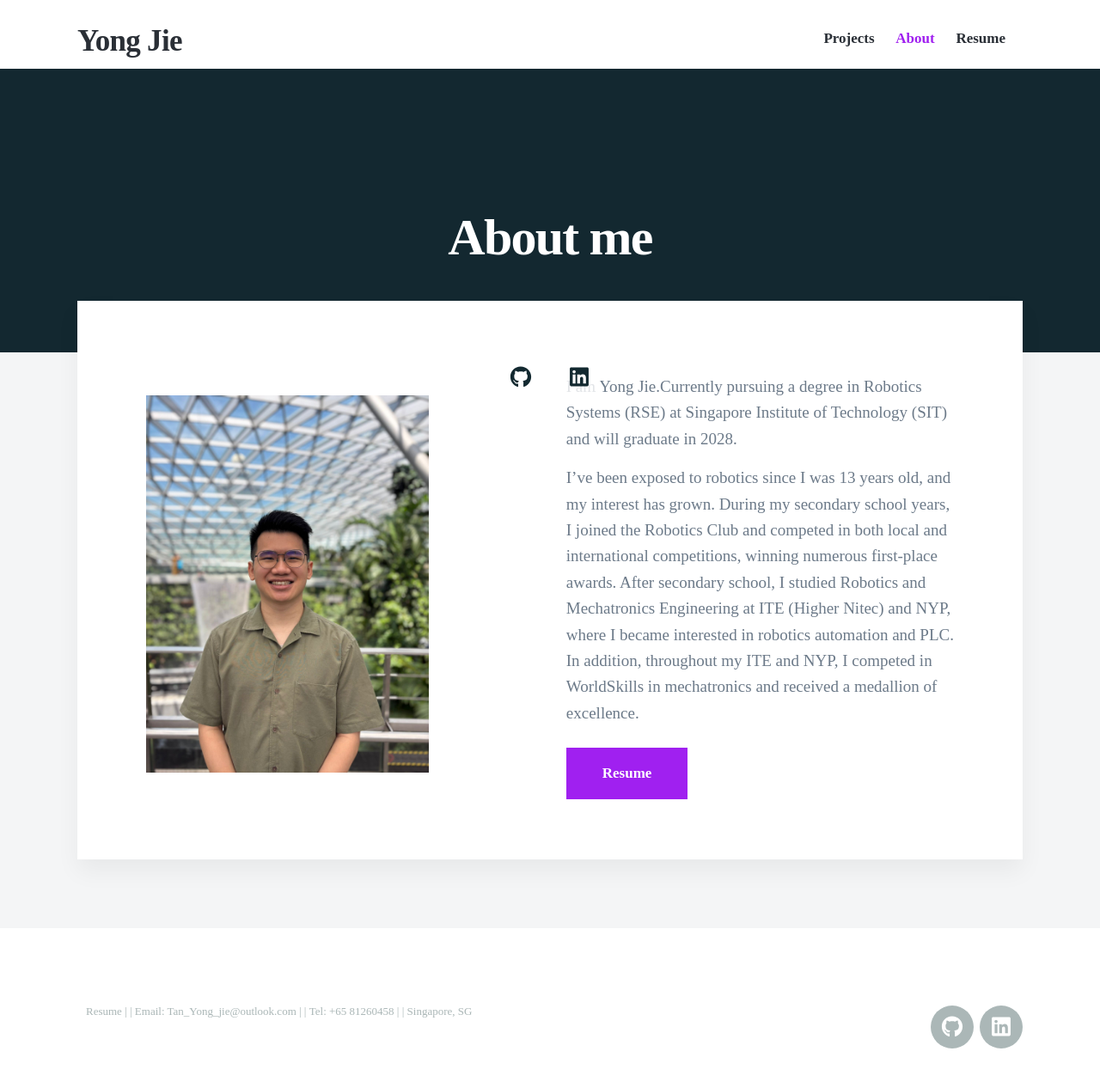
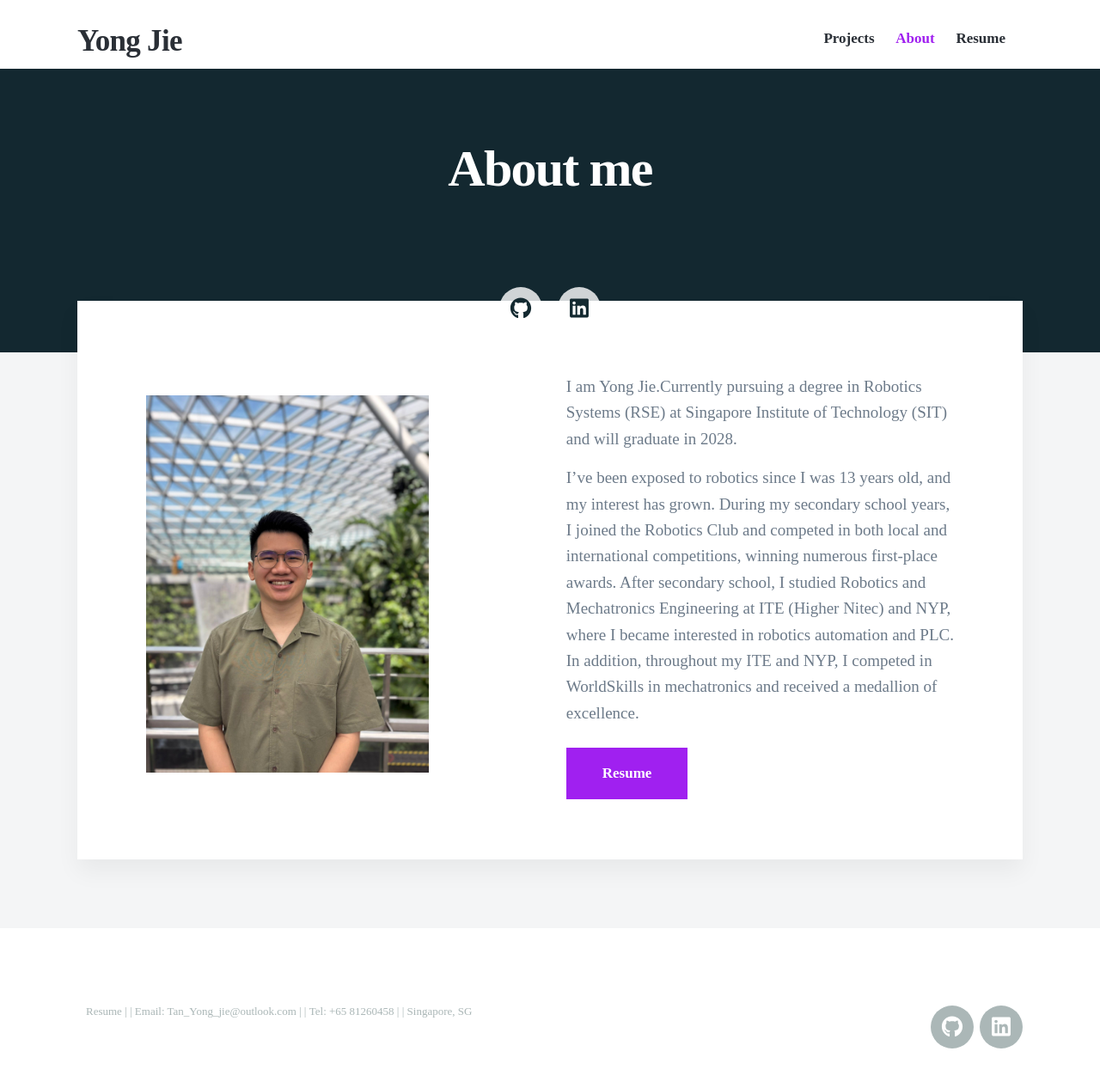
Before and after one commit to YongJiee/YongJiee.github.io, a Jekyll site: the page built from _pages/about.md, in a window 1280 px wide and 1263 px high. Shown: the top 1259 px of the window at 86% size. Built offline with Jekyll 4.4.1, drawn with Linux system fonts in a browser that asks for light colours; nearby versions of some CDN libraries.

Commit message:
fixing web version

```diff
--- a/_sass/_includes/_hero.scss
+++ b/_sass/_includes/_hero.scss
@@ -7,12 +7,12 @@
   margin-top: 0;
   padding: 60px 0 100px;
   background: $hero-background-color;
-  height: auto !important; // allow full height on mobile
+  height: auto !important; // allow dynamic height on mobile
 
   @include mq(tabletp) {
     margin-top: 25px;
     padding: 120px 0 180px;
-    height: 300px !important; // restore height on larger screens
+    height: 300px !important;
   }
 
   @include mq(laptop) {
@@ -21,18 +21,27 @@
   }
 
   .wrap {
-    padding-top: 120px; // push content below fixed nav bar
+    padding-top: 100px;  // ↓ previously 120px — raised content
+    padding-bottom: 20px; // ↓ add bottom compression
     position: relative;
     z-index: 2;
     text-align: center;
+
+    @include mq(tabletp) {
+      padding-top: 60px;
+    }
+
+    @include mq(laptop) {
+      padding-top: 40px;
+    }
   }
 
   h1 {
     position: relative;
-    top: 0; // keep flat on mobile
+    top: 0;
 
     @include mq(tabletp) {
-      top: -70px; // shift upward only on larger screens
+      top: -70px;
       white-space: pre-line;
     }
 
```
